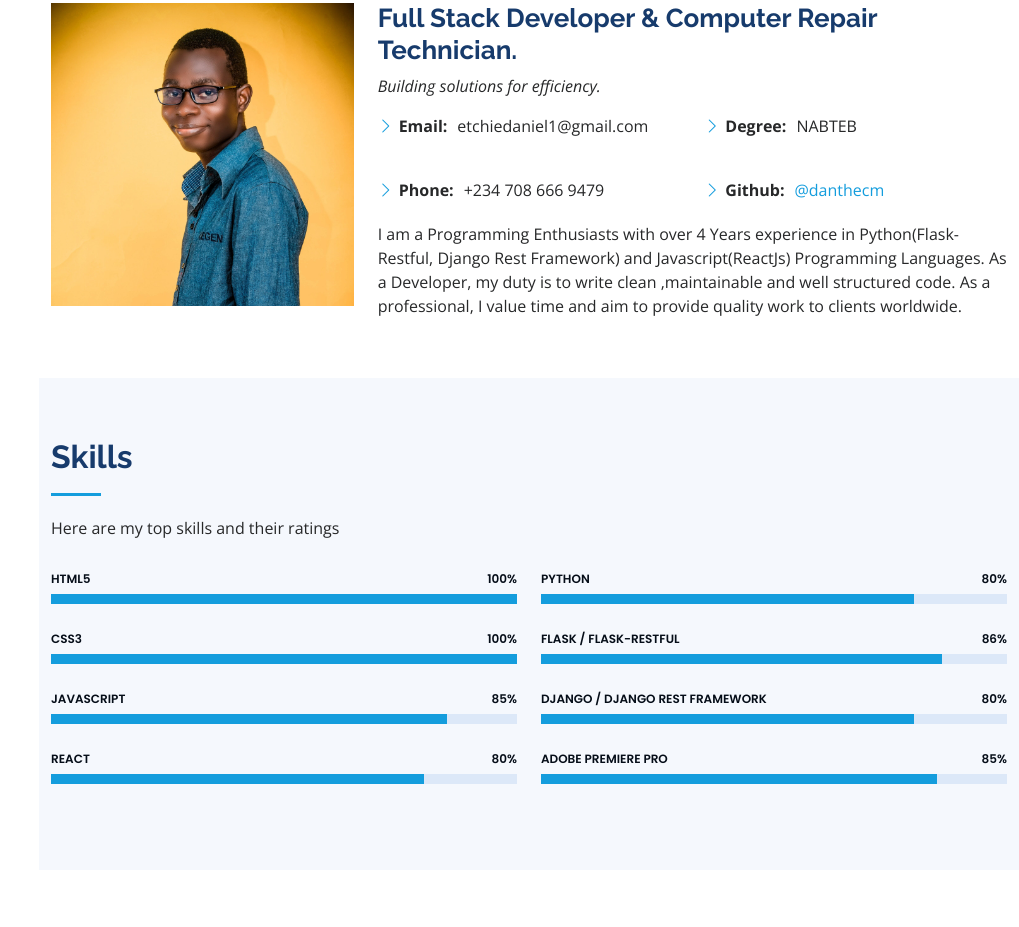
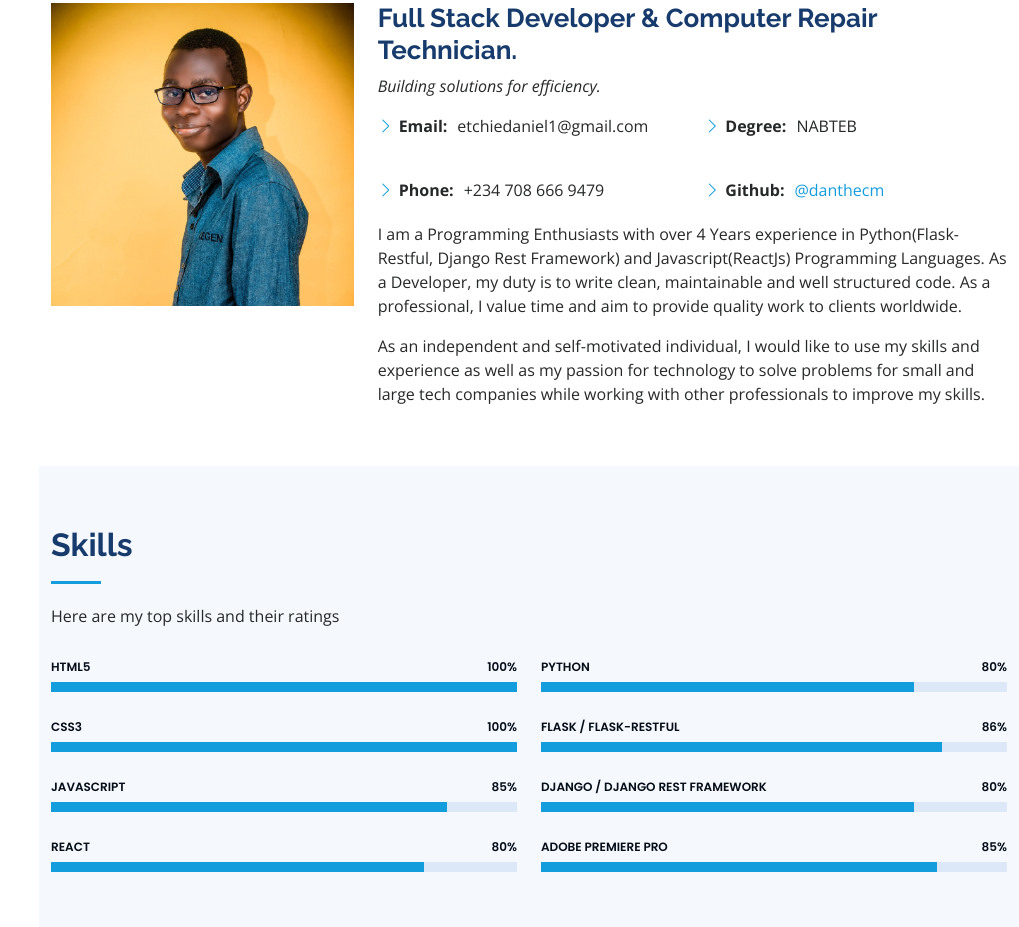
Before and after one commit to danthecm/Portfolio, a plain HTML site: page index.html in a window 1280 px wide. Shown: the part 1013-1940 px from the top of the page, without its empty margins (261-1280 px from the left). Drawn offline with nearby package versions, Linux system fonts and the light colour scheme.

Commit message:
Update index.html

```diff
--- a/index.html
+++ b/index.html
@@ -183,9 +183,16 @@
                 I am a Programming Enthusiasts with over 4 Years experience in
                 Python(Flask-Restful, Django Rest Framework) and
                 Javascript(ReactJs) Programming Languages. As a Developer, my
-                duty is to write clean ,maintainable and well structured code. As a
+                duty is to write clean, maintainable and well structured code. As a
                 professional, I value time and aim to provide quality work to
                 clients worldwide.
+              </p>
+
+              <p>
+                As an independent and self-motivated individual, I would like
+                to use my skills and experience as well as my passion for technology
+                to solve problems for small and large tech companies while working with
+                other professionals to improve my skills.
               </p>
             </div>
           </div>
@@ -376,7 +383,7 @@
       <!-- End Services Section -->
 
       <!-- ======= Resume Section ======= -->
-      <!-- <section id="resume" class="resume">
+      <section id="resume" class="resume">
       <div class="container">
 
         <div class="section-title">
@@ -439,7 +446,8 @@
         </div>
 
       </div>
-    </section>End Resume Section -->
+    </section>
+    <!-- End Resume Section -->
 
       <!-- ======= Portfolio Section ======= -->
       <section id="portfolio" class="portfolio section-bg">
```
